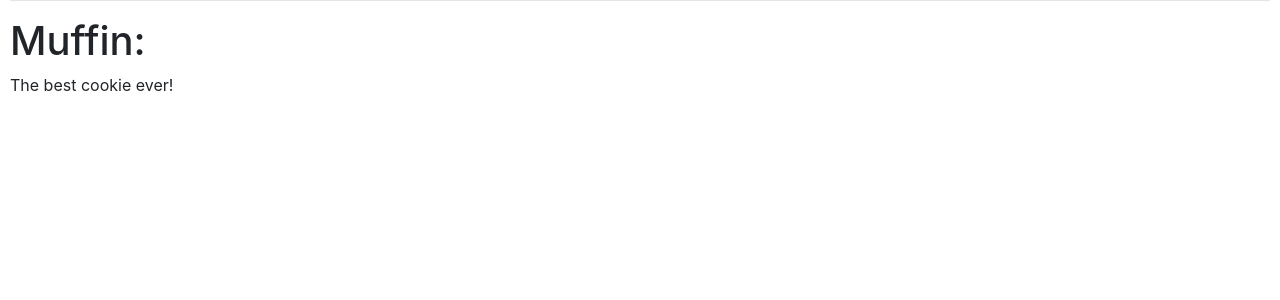
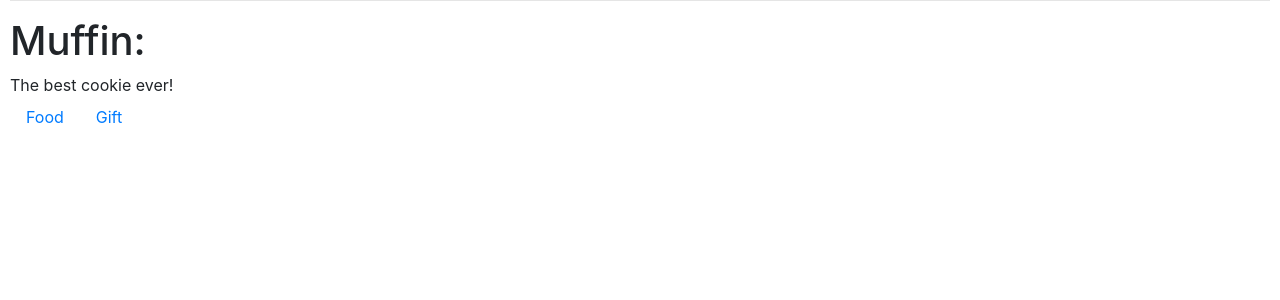
Before and after one commit to Afshinhej/cs50w-project2, a Django app: a page that uses commerce/auctions/templates/auctions/auction.html in a window 1280 px wide. Shown: the part 146-446 px from the top of the page. Run offline with Django 3.2, Linux system fonts and the light colour scheme; data comes from the database, SQL or seed files in the repository; both versions use the stored data as it was after the commit; some libraries are stand-ins or nearby versions.

Commit message:
auction.html was updated(category field was added), links have to be revised

```diff
--- a/commerce/auctions/models.py
+++ b/commerce/auctions/models.py
@@ -16,7 +16,7 @@ class Auction(models.Model):
     description = models.TextField()
     starting_bid = models.FloatField() # maybe it is beter to use models.IntegerField
     imageURL = models.URLField()
-    category = models.ManyToManyField(Category, blank=True, related_name="category")
+    category = models.ManyToManyField(Category, blank=True)
 
     def __str__(self):
         return f"{self.title}"
--- a/commerce/auctions/templates/auctions/auction.html
+++ b/commerce/auctions/templates/auctions/auction.html
@@ -4,6 +4,14 @@
     {% if auction %}
         <h1>{{ auction.title }}:</h1>
             {{ auction.description }}
+            <ul class="nav">
+                {% for cat in auction.category.all %}
+                    <li class="nav-item">
+                        <a class="nav-link" href="{% url 'create' %}">{{ cat }}</a>
+                    </li>
+                {% endfor %}
+            </ul>
+
     {% endif %}
 
     {% if message %}
```
Also changed, not shown: commerce/db.sqlite3.
